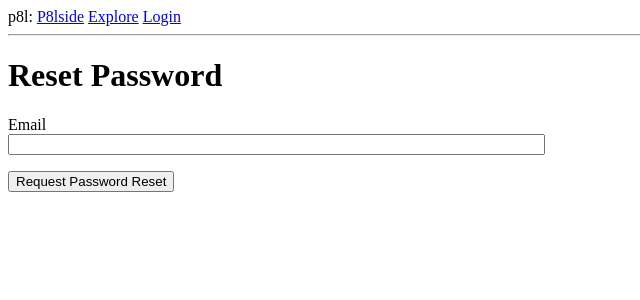
After one commit to sambuchl/p8l, a Flask app: page /reset_password_request in a window 1280 px wide. The commit adds this page. Shown: the top 300 px of the page, without its empty margins (0-640 px from the left). Run offline with Flask 2, Linux system fonts and the light colour scheme; parts of the project's set-up code (start-up, migrations or seed data) failed here and were passed over.

Commit message:
add password reset via email

```diff
--- a/app/__init__.py
+++ b/app/__init__.py
@@ -1,6 +1,7 @@
 from flask import Flask
 from config import Config
 from flask_sqlalchemy import SQLAlchemy
+from flask_mail import Mail
 from flask_migrate import Migrate
 from flask_login import LoginManager
 import logging
@@ -13,6 +14,7 @@ db = SQLAlchemy(app)
 migrate = Migrate(app, db)
 login = LoginManager(app)
 login.login_view = 'login'
+mail = Mail(app)
 
 from app import routes, models, errors
 
--- a/app/forms.py
+++ b/app/forms.py
@@ -48,3 +48,14 @@ class RegistrationForm(FlaskForm):
         user = User.query.filter_by(email=email.data).first()
         if user is not None:
             raise ValidationError('Please use a different email address.')
+
+class ResetPasswordForm(FlaskForm):
+    password = PasswordField('Password', validators=[DataRequired()])
+    password2 = PasswordField(
+        'Repeat Password', validators=[DataRequired(), EqualTo('password')])
+    submit = SubmitField('Request Password Reset')
+
+
+class ResetPasswordRequestForm(FlaskForm):
+    email = StringField('Email', validators=[DataRequired(), Email()])
+    submit = SubmitField('Request Password Reset')
--- a/app/routes.py
+++ b/app/routes.py
@@ -1,6 +1,7 @@
 from flask import render_template, flash, redirect, url_for, request
 from app import app, db
-from app.forms import LoginForm, RegistrationForm, PostForm, EditProfileForm, EmptyForm
+from app.email import send_password_reset_email
+from app.forms import LoginForm, RegistrationForm, PostForm, EditProfileForm, EmptyForm, ResetPasswordForm, ResetPasswordRequestForm
 from flask_login import current_user, login_user, logout_user, login_required
 from app.models import Post, User
 from werkzeug.urls import url_parse
@@ -117,6 +118,35 @@ def register():
         return redirect(url_for('login'))
     return render_template('register.html', title='Register', form=form)
 
+@app.route('/reset_password/<token>', methods=['GET', 'POST'])
+def reset_password(token):
+    if current_user.is_authenticated:
+        return redirect(url_for('index'))
+    user = User.verify_reset_password_token(token)
+    if not user:
+        return redirect(url_for('index'))
+    form = ResetPasswordForm()
+    if form.validate_on_submit():
+        user.set_password(form.password.data)
+        db.session.commit()
+        flash('Your password has been reset.')
+        return redirect(url_for('login'))
+    return render_template('reset_password.html', form=form)
+
+@app.route('/reset_password_request', methods=['GET', 'POST'])
+def reset_password_request():
+    if current_user.is_authenticated:
+        return redirect(url_for('index'))
+    form = ResetPasswordRequestForm()
+    if form.validate_on_submit():
+        user = User.query.filter_by(email=form.email.data).first()
+        if user:
+            send_password_reset_email(user)
+        flash('Check your email for the instructions to reset your password')
+        return redirect(url_for('login'))
+    return render_template('reset_password_request.html',
+                            title='Reset Password', form=form)
+
 @app.route('/unfollow/<username>', methods=['POST'])
 @login_required
 def unfollow(username):
--- a/app/templates/login.html
+++ b/app/templates/login.html
@@ -21,5 +21,10 @@
         <p>{{ form.remember_me() }} {{ form.remember_me.label }}</p>
         <p>{{ form.submit() }}</p>
     </form>
+    <p>
+        Forgot Your Password?
+        <a href="{{ url_for('reset_password_request') }}">Click to Reset It</a>
+    </p>
     <p>New User? <a href="{{ url_for('register') }}">Click to Register!</a></p>
+
 {% endblock %}
--- /dev/null
+++ b/app/templates/reset_password_request.html
@@ -0,0 +1,16 @@
+{% extends "base.html" %}
+
+{% block content %}
+    <h1>Reset Password</h1>
+    <form action="" method="post">
+        {{ form.hidden_tag() }}
+        <p>
+            {{ form.email.label }}<br>
+            {{ form.email(size=64) }}<br>
+            {% for error in form.email.errors %}
+            <span style="color: red;">[{{ error }}]</span>
+            {% endfor %}
+        </p>
+        <p>{{ form.submit() }}</p>
+    </form>
+{% endblock %}
```
Also changed, not shown: app/email.py (added, +24 -0 lines), app/models.py (+18 -1 lines), app/templates/email/reset_password.html (added, +12 -0 lines), app/templates/email/reset_password.txt (added, +11 -0 lines), app/templates/reset_password.html (added, +23 -0 lines), app.db.
